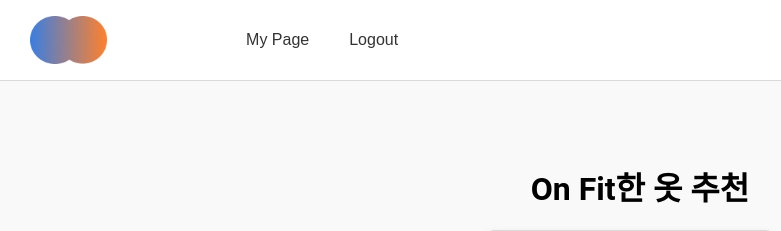
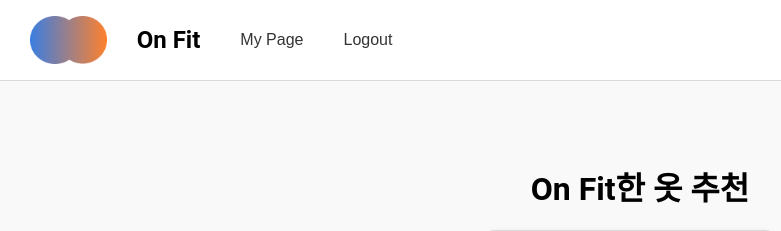
Before and after one commit to EoSubin/Python_Team_Project_3team, a Django app: template users/templates/users/upload_ootd.html in a window 1280 px wide. Shown: the top 231 px of the page, without its empty margins (0-781 px from the left). Run offline with Django 5.2, Linux system fonts and the light colour scheme; the template is opened without the code that fills it, so the values that code supplies are empty.

Commit message:
fourth commit (1)

```diff
--- a/feedback/templates/feedback/feedback.html
+++ b/feedback/templates/feedback/feedback.html
@@ -121,9 +121,11 @@
     }
 
     .onfit-button {
+        color: black;
         background-color: transparent;
         border: none;
         font-size: 24px;
+        font-family: Roboto, 'Noto Sans KR', sans-serif;
         align-items: center;
         justify-content: flex-start;
     }
--- a/recommendations/templates/recommendations/recommendation.html
+++ b/recommendations/templates/recommendations/recommendation.html
@@ -122,8 +122,10 @@
         }
 
         .onfit-button {
+            color: black;
             background-color: transparent;
             border: none;
+            font-family: Roboto, 'Noto Sans KR', sans-serif;
             font-size: 24px;
             align-items: center;
             justify-content: flex-start;
--- a/users/templates/users/upload_ootd.html
+++ b/users/templates/users/upload_ootd.html
@@ -96,8 +96,10 @@
         }
 
         .onfit-button {
+            color: black;
             background-color: transparent;
             border: none;
+            font-family: Roboto, 'Noto Sans KR', sans-serif;
             font-size: 24px;
             align-items: center;
             justify-content: flex-start;
--- a/weather/templates/weather/today_weather.html
+++ b/weather/templates/weather/today_weather.html
@@ -45,8 +45,10 @@
         }
 
         .onfit-button {
+            color: black;
             background-color: transparent;
             border: none;
+            font-family: Roboto, 'Noto Sans KR', sans-serif;
             font-size: 24px;
             align-items: center;
             justify-content: flex-start;
```
